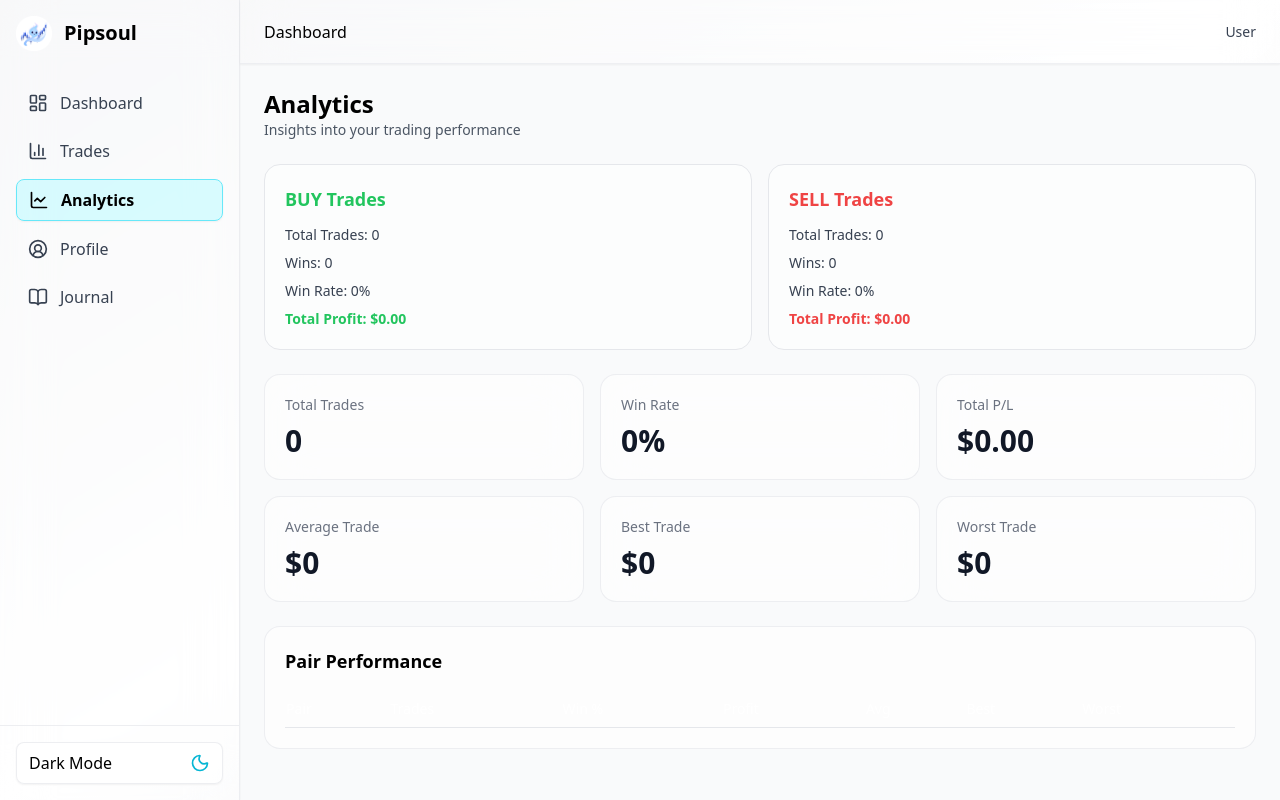
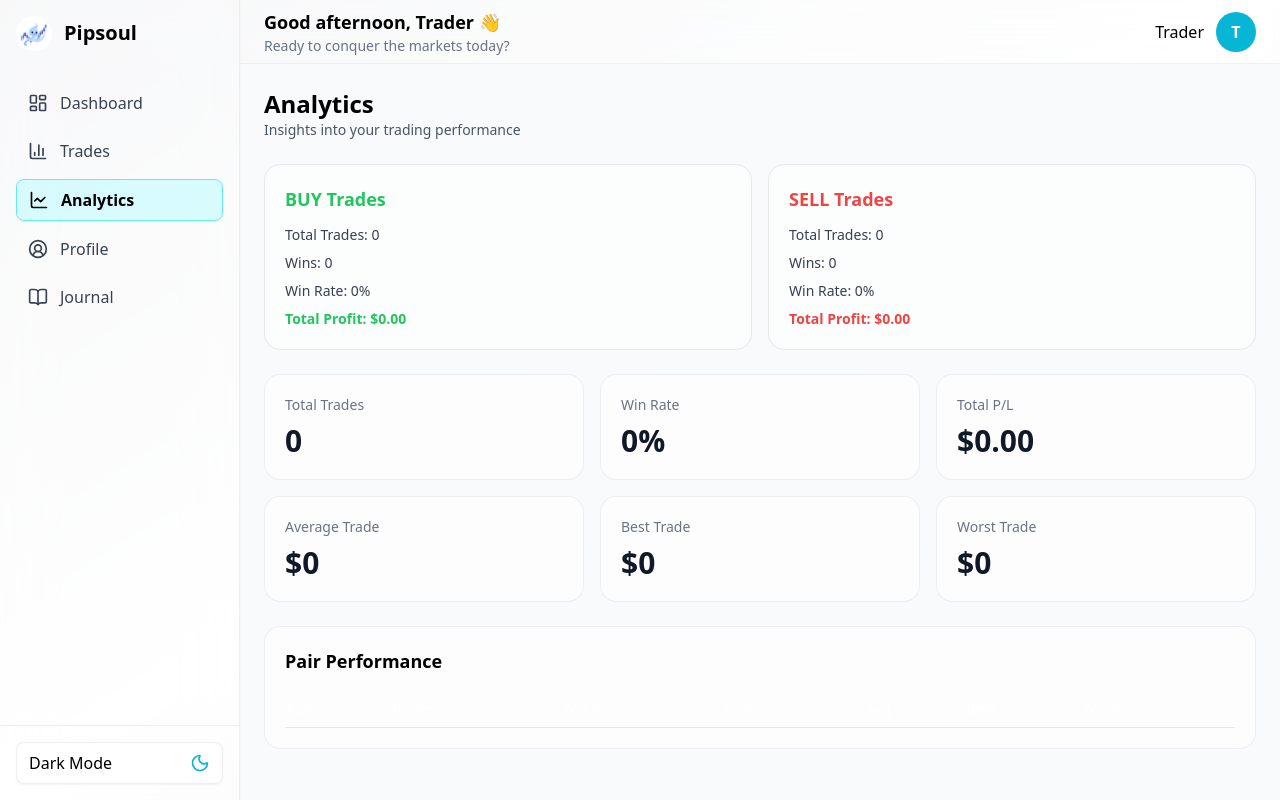
Before and after one commit to MyStack001/pipsoul-dashboard, a Next.js app: page /analytics in a window 1280 px wide. Built offline with nearby package versions, Linux system fonts and the light colour scheme.

Commit message:
Add avatar upload and improve profile experience

```diff
--- a/src/components/layout/Topbar.tsx
+++ b/src/components/layout/Topbar.tsx
@@ -1,12 +1,24 @@
 "use client";
 
 import { Menu } from "lucide-react";
+import { useProfile } from "@/hooks/useProfile";
 
 export default function Topbar({
   onMenuClick,
 }: {
   onMenuClick?: () => void;
 }) {
+  const { profile } = useProfile();
+
+  const hour = new Date().getHours();
+
+  const greeting =
+    hour < 12
+      ? "Good morning"
+      : hour < 18
+      ? "Good afternoon"
+      : "Good evening";
+
   return (
     <div
       className="
@@ -14,34 +26,47 @@ export default function Topbar({
         backdrop-blur-xl
         bg-white/30 dark:bg-white/5
         border-b border-gray-200/60 dark:border-white/10
-        text-black dark:text-white
-        flex items-center justify-between px-6
-        shadow-sm dark:shadow-none
+        flex items-center justify-between
+        px-6
       "
     >
       <div className="flex items-center gap-4">
-
-        {/* Mobile Menu Button */}
         <button
           onClick={onMenuClick}
-          className="
-            md:hidden
-            p-2 rounded-lg
-            hover:bg-black/5
-            dark:hover:bg-white/10
-            transition-colors
-          "
+          className="md:hidden p-2 rounded-lg hover:bg-black/5 dark:hover:bg-white/10"
         >
           <Menu className="w-6 h-6" />
         </button>
 
-        <h2 className="font-medium">
-          Dashboard
-        </h2>
+        <div>
+          <h2 className="text-lg font-semibold text-black dark:text-white">
+            {greeting}, {profile?.name || "Trader"} 👋
+          </h2>
+
+          <p className="text-sm text-gray-500 dark:text-gray-400">
+            Ready to conquer the markets today?
+          </p>
+        </div>
       </div>
 
-      <div className="text-sm text-gray-700 dark:text-gray-300">
-        User
+      <div className="flex items-center gap-3">
+        <div className="text-right hidden sm:block">
+          <p className="font-medium text-black dark:text-white">
+            {profile?.name || "Trader"}
+          </p>
+        </div>
+
+        <div className="w-10 h-10 rounded-full overflow-hidden bg-cyan-500 flex items-center justify-center text-white font-bold">
+          {profile?.avatar_url ? (
+            <img
+              src={profile.avatar_url}
+              alt="Avatar"
+              className="w-full h-full object-cover"
+            />
+          ) : (
+            profile?.name?.charAt(0).toUpperCase() || "T"
+          )}
+        </div>
       </div>
     </div>
   );
```
